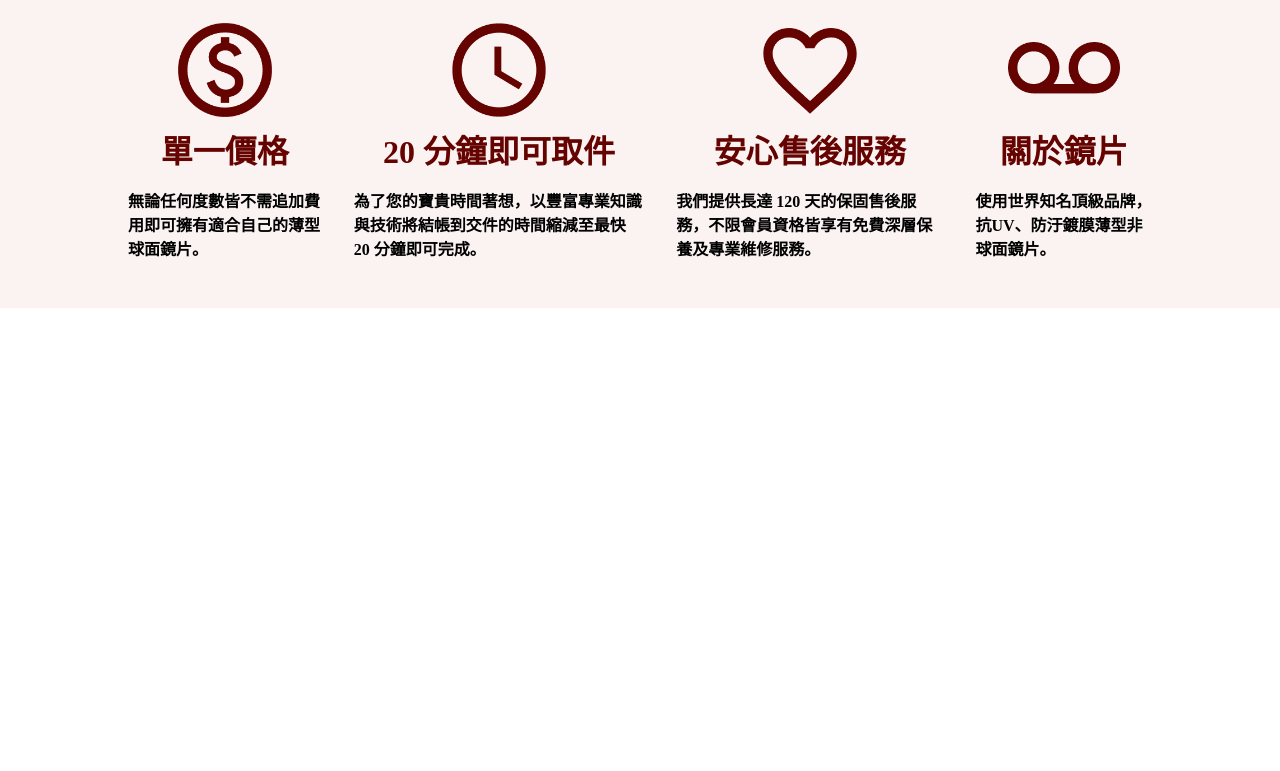
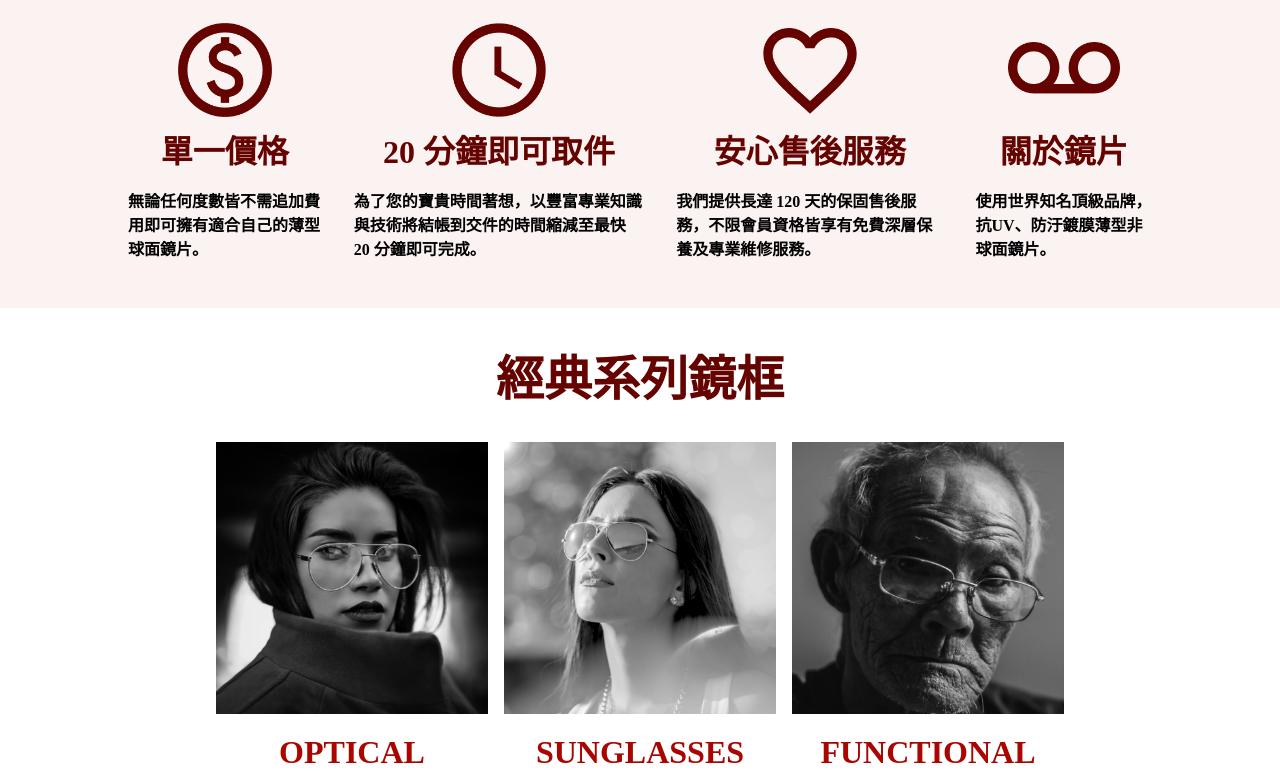
Before and after one commit to Zem860/RocketFrontend, a plain HTML site: page index.html in a window 1280 px wide. Shown: the part 704-1475 px from the top of the page. Before the commit the page ends 1012 px from the top, so only its background shows below. Drawn offline with Linux system fonts and the light colour scheme.

Commit message:
showCase

```diff
--- a/index.html
+++ b/index.html
@@ -75,6 +75,27 @@
           </div>
         </div>
       </section>
+      <section class="classicFrame">
+        <div class="showCase">
+          <div class="title">
+            <p>經典系列鏡框</p>
+          </div>
+          <div class="seriesCards">
+            <div class="card">
+              <img src="./images/home-section3-1.png" alt="woman with optical glasses" />
+              <h3>OPTICAL</h3>
+            </div>
+            <div class="card">
+              <img src="./images/home-section3-2.png" alt="woman with sunglasses" />
+              <h3>SUNGLASSES</h3>
+            </div>
+            <div class="card">
+              <img src="./images/home-section3-3.png" alt="man with functional glasses" />
+              <h3>FUNCTIONAL</h3>
+            </div>
+          </div>
+        </div>
+      </section>
     </div>
   </body>
 </html>
--- a/styles/mixin.scss
+++ b/styles/mixin.scss
@@ -4,3 +4,11 @@
     font-size: $font-size;
     color: $color;
 }
+
+
+@mixin flexSetMiddle( $flex-direction: column){
+    display: flex;
+    justify-content: center;
+    align-items: center;
+    flex-direction: $flex-direction;
+}
--- a/styles/style.scss
+++ b/styles/style.scss
@@ -82,10 +82,7 @@ nav {
 padding: 3rem 0rem;
   margin: 0 auto;
   width: 80%;
-  display: flex;
-  justify-content: center;
-  align-items: center;
-  flex-direction: column;
+  @include flexSetMiddle();
     .title{
         @include titleStyles();
     }
@@ -93,10 +90,7 @@ padding: 3rem 0rem;
         display: flex;
         gap:2rem;
         .logoContainer{
-            display: flex;
-            justify-content: center;
-            align-items: center;
-            flex-direction: column;
+            @include flexSetMiddle();
             img{
                 width: 7rem;
             };
@@ -115,14 +109,27 @@ padding: 3rem 0rem;
 }
 
 .showCase{
-    display: flex;
-    flex-direction: column;
-    justify-content: center;
-    align-items: center;
+    @include flexSetMiddle();
     margin: 0 auto;
     width: 80%;
     .title{
         @include titleStyles();
+        padding-top: 2rem;
+    }
+    .seriesCards{
+        display: flex;
+
+        gap:1rem;
+        text-align: center;
+        img{
+            width: 17rem;
+            margin-bottom: 1rem;
+        }
+        h3{
+            color:$main-red;
+            font-weight: bold;
+            font-size: 2rem;
+        }
     }
 }
 
```
Also changed, not shown: styles/style.css, 1 other file.
